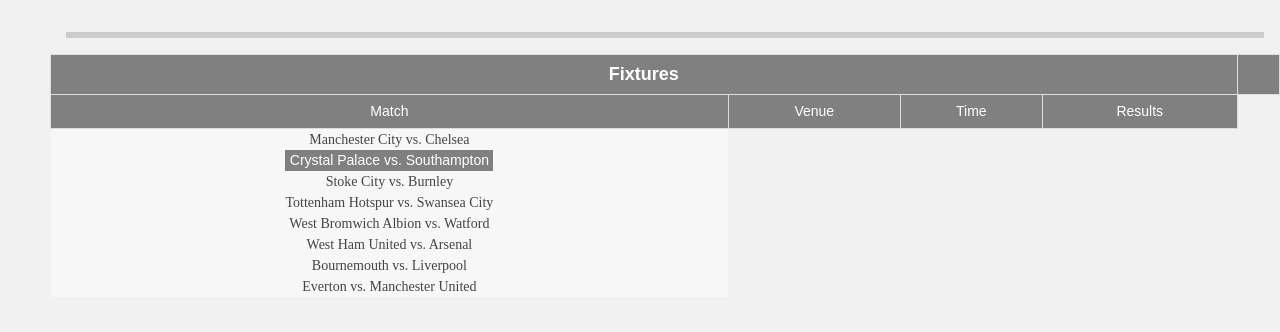
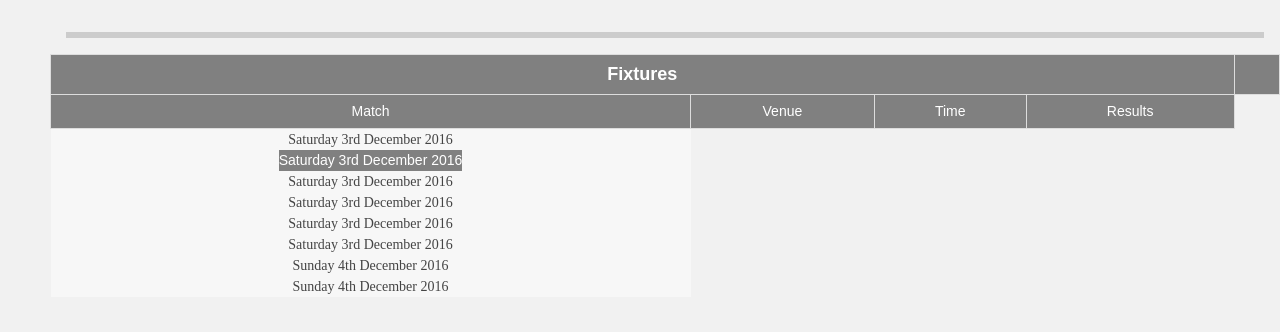
Before and after one commit to Hillyryan/Prem-Tip, a plain HTML site: page index.html in a window 1280 px wide. Shown: the part 80-412 px from the top of the page. Drawn offline with Linux system fonts and the light colour scheme.

Commit message:
Update index.html

```diff
--- a/index.html
+++ b/index.html
@@ -171,6 +171,9 @@ var myteam = document.createElement('myteam'), tr;
 for(j = 0; j < arr2.length; j++) {
         tr = document.createElement('tr');
         tr.innerHTML = (arr2[j].match);
+        tr.innerHTML = (arr2[j].venue);
+        tr.innerHTML = (arr2[j].time);
+        tr.innerHTML = (arr2[j].date);
         myteam.appendChild(tr);
   }
 document.getElementById('teams').appendChild(myteam);
```
